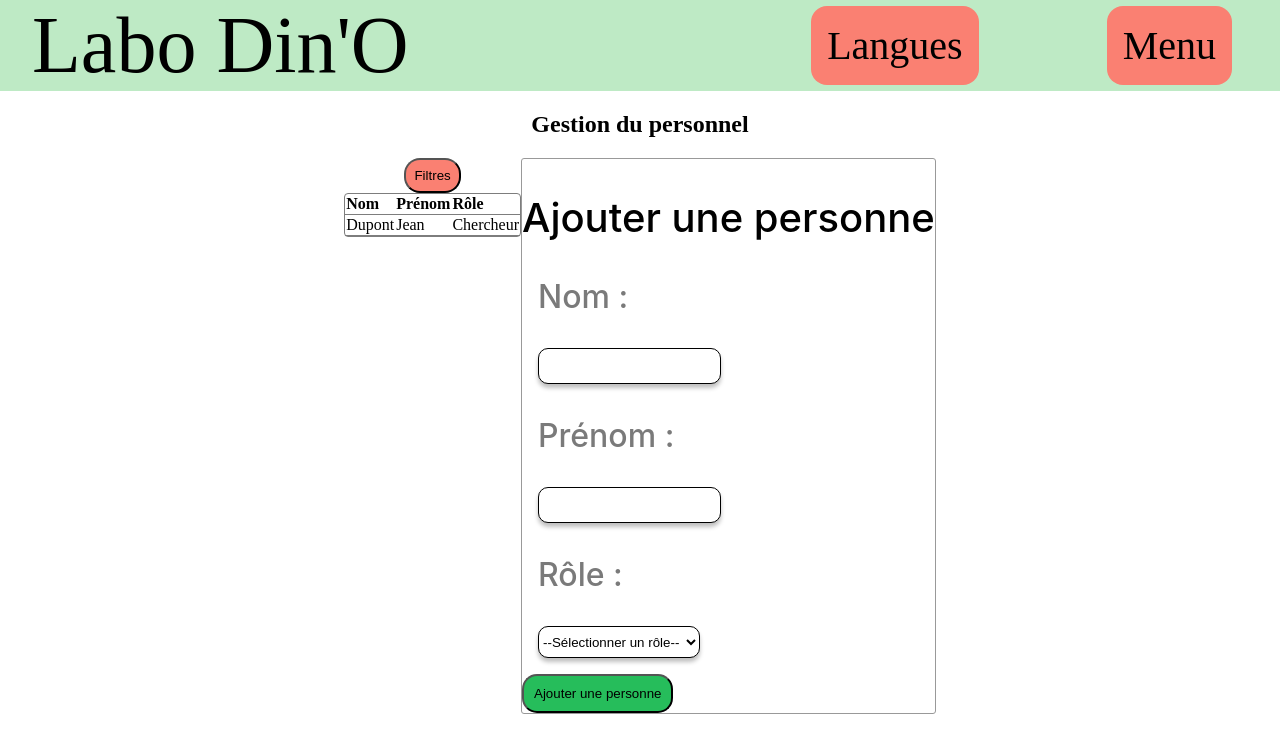
After one commit to QuentinChaufour/SAE_S3_Jurassique_Groupe_W, a Flask app: page /gestion_personnel/ in a window 1280 px wide. The commit adds this page. Shown: the top 753 px of the page. Run offline with Flask 3, Linux system fonts and the light colour scheme.

Commit message:
Ajout de la page personnel_admin

```diff
--- a/LaboDino/static/css/layout.css
+++ b/LaboDino/static/css/layout.css
@@ -110,3 +110,68 @@ body{
     align-items: center;
     margin: 5%;
 }
+
+#ajout-personne button{
+    display: inline-flex;
+    padding: 10px;
+    justify-content: center;
+    align-items: center;
+    gap: 10px;
+}
+#ajout-personne section{
+    margin: 1rem;
+}
+
+#ajout-personne > h2{
+    color: #000;
+    font-family: Inter;
+    font-size: 40px;
+    font-style: normal;
+    font-weight: 500;
+    line-height: 130%;
+}
+
+#ajout-personne p{
+    color: #7A7A7A;
+    font-family: Inter;
+    font-size: 32px;
+    font-style: normal;
+    font-weight: 500;
+    line-height: normal;
+}
+
+#ajout-personne input, #ajout-personne select{
+    border-radius: 10px;
+    border: 1px solid #000;
+    background: #FFF;
+    box-shadow: 0 4px 4px 0 rgba(0, 0, 0, 0.25);
+    height:2rem;
+}
+
+#main-div{
+    display: flex;
+    flex-wrap: wrap;
+    flex-direction: column;
+    align-items: center;
+}
+
+#admin-div{
+    display: flex;
+    flex-wrap: nowrap;
+    justify-content: space-between;
+}
+#table-admin{
+    border-radius: 4px;
+    border: 1px solid #7D7D7D;
+    border-collapse: separate;
+    border-spacing: 0;
+}
+
+#table-admin th, #table-admin td{
+    border-bottom: 1px solid #7D7D7D;
+    width: 100%;
+    text-align: left;
+}
+#table-admin thead, #table-admin tbody{
+    width: 100%;
+}
--- a/LaboDino/static/css/style.css
+++ b/LaboDino/static/css/style.css
@@ -55,6 +55,14 @@
     font-weight: 500;
     line-height: normal;
 }
+#box_block > p{
+    color: #7A7A7A;
+    font-family: Metropolis;
+    font-size: 32px;
+    font-style: normal;
+    font-weight: 500;
+    line-height: normal;
+}
 
 .form-label {
     text-align: left;
@@ -91,3 +99,20 @@
 #budget-form-submit input:hover{
     background: rgb(123, 255, 185);
 }
+
+#filter-button{
+    background-color: salmon;
+    border-radius: 1rem;
+    padding: 0.5rem;
+    cursor: pointer;
+}
+
+#ajout-personne{
+    border-radius: 3px;
+    border: 1px solid #999;
+}
+
+#ajout-personne button{
+    border-radius: 15px;
+    background: #26BD5B;
+}
--- /dev/null
+++ b/LaboDino/templates/personnel_administratif.html
@@ -0,0 +1,56 @@
+{% extends "base_template.html" %}
+            <nav id="navbar-items">
+                <ul>
+                    <li>Langues</li>
+                    <li>Menu</li>
+                    <li>Retour</li>
+                </ul>
+            </nav>
+{% block content %}
+<div id="main-div">
+    <section id="box_container">
+        <h1>Gestion du personnel</h1>
+    </section>
+    <div id="admin-div">
+        <article id="box_container">
+            <button id="filter-button">Filtres</button>
+            <table id="table-admin">
+                <thead>
+                    <th>Nom</th>
+                    <th>Prénom</th>
+                    <th>Rôle</th>
+                </thead>
+                <tbody>
+                    <tr>
+                        <td>Dupont</td>
+                        <td>Jean</td>
+                        <td>Chercheur</td>
+                    </tr>
+                </tbody>
+            </table>
+        </article>
+        <article id="ajout-personne">
+            <h2>Ajouter une personne</h2>
+            <section>
+                <p>Nom :</p>
+                <input type="text">
+            </section>
+            <section>
+                <p>Prénom :</p>
+                <input type="text">
+            </section>
+            <section>
+                <p>Rôle :</p>
+                <select name="role" value="">
+                    <option value="">--Sélectionner un rôle--</option>
+                    <option value="Directeur du laboratoire">Directeur de laboratoire</option>
+                    <option value="Personnel administratif">Personnel administratif</option>
+                    <option value="Chercheur/se">Chercheur/se</option>
+                    <option value="Personnel technique">Personnel technique</option>
+                </select>
+            </section>
+            <button>Ajouter une personne</button>
+        </article>
+    </div>
+</div>
+{% endblock %}
--- a/LaboDino/views.py
+++ b/LaboDino/views.py
@@ -50,3 +50,7 @@ def get_campaigns():
 def campaign_detail(campaign_id):
     """Affiche les détails d'une campagne spécifique."""
     print(f"Campaign ID: {campaign_id}")
+
+@app.route('/gestion_personnel/')
+def gestion_personnel():
+    return render_template('personnel_administratif.html')
```
Also changed, not shown: 1 other file.
